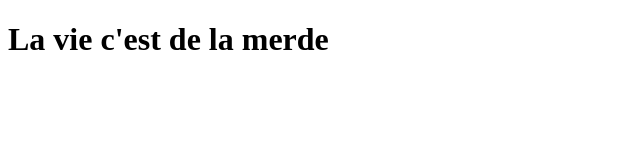
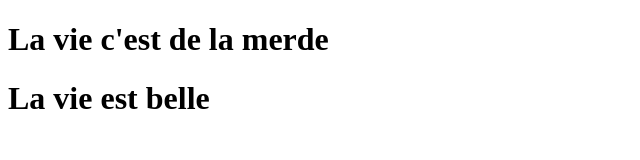
Before and after one commit to PhotogrammetrieG1G2/Test, a plain HTML site: page index.html in a window 1280 px wide. Shown: the whole page, without its empty margins (0-640 px from the left). Drawn offline with Linux system fonts and the light colour scheme.

```diff
--- a/index.html
+++ b/index.html
@@ -7,5 +7,6 @@
 </head>
 <body>
     <h1>La vie c'est de la merde</h1>
+    <h1>La vie est belle</h1>
 </body>
 </html>
```
